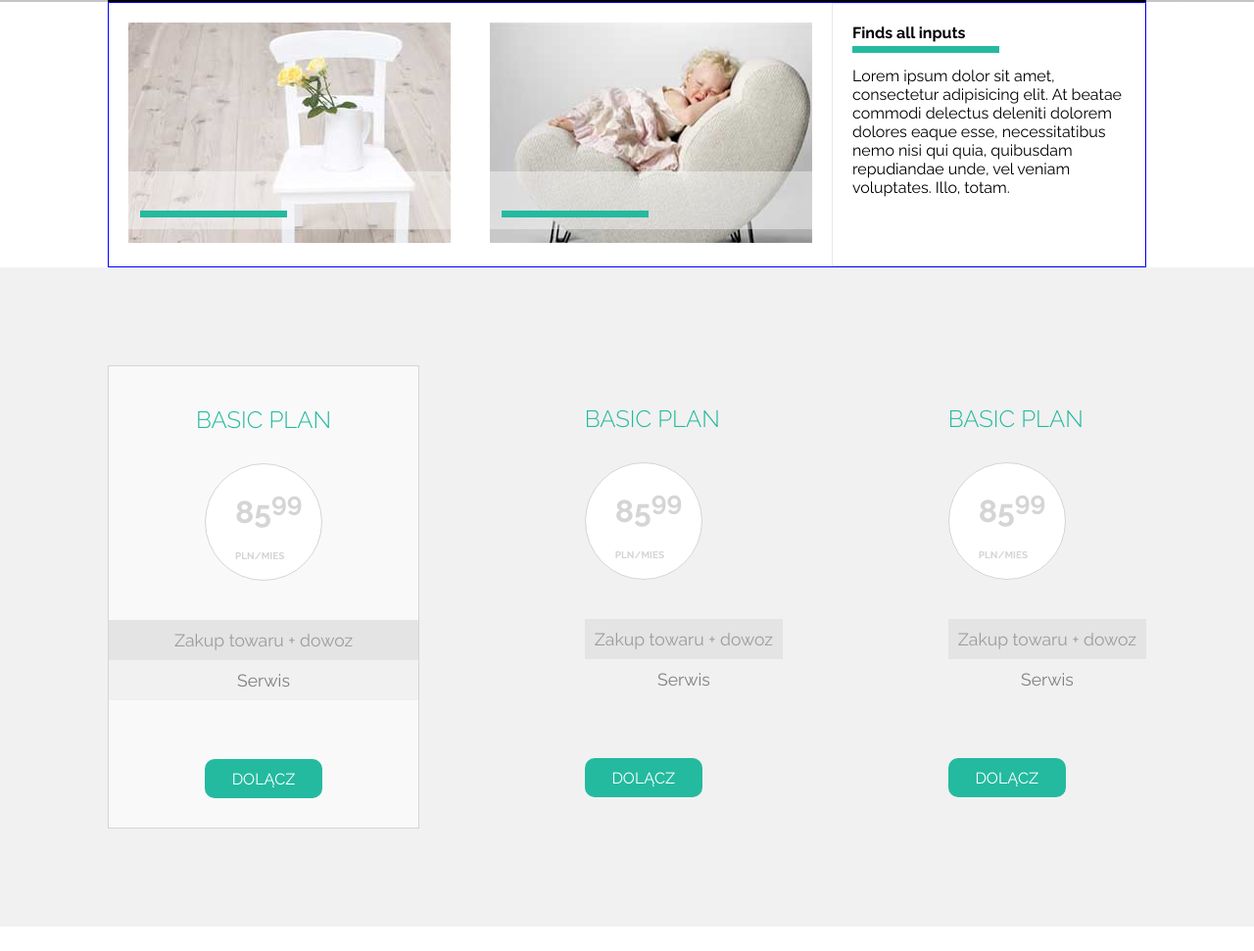
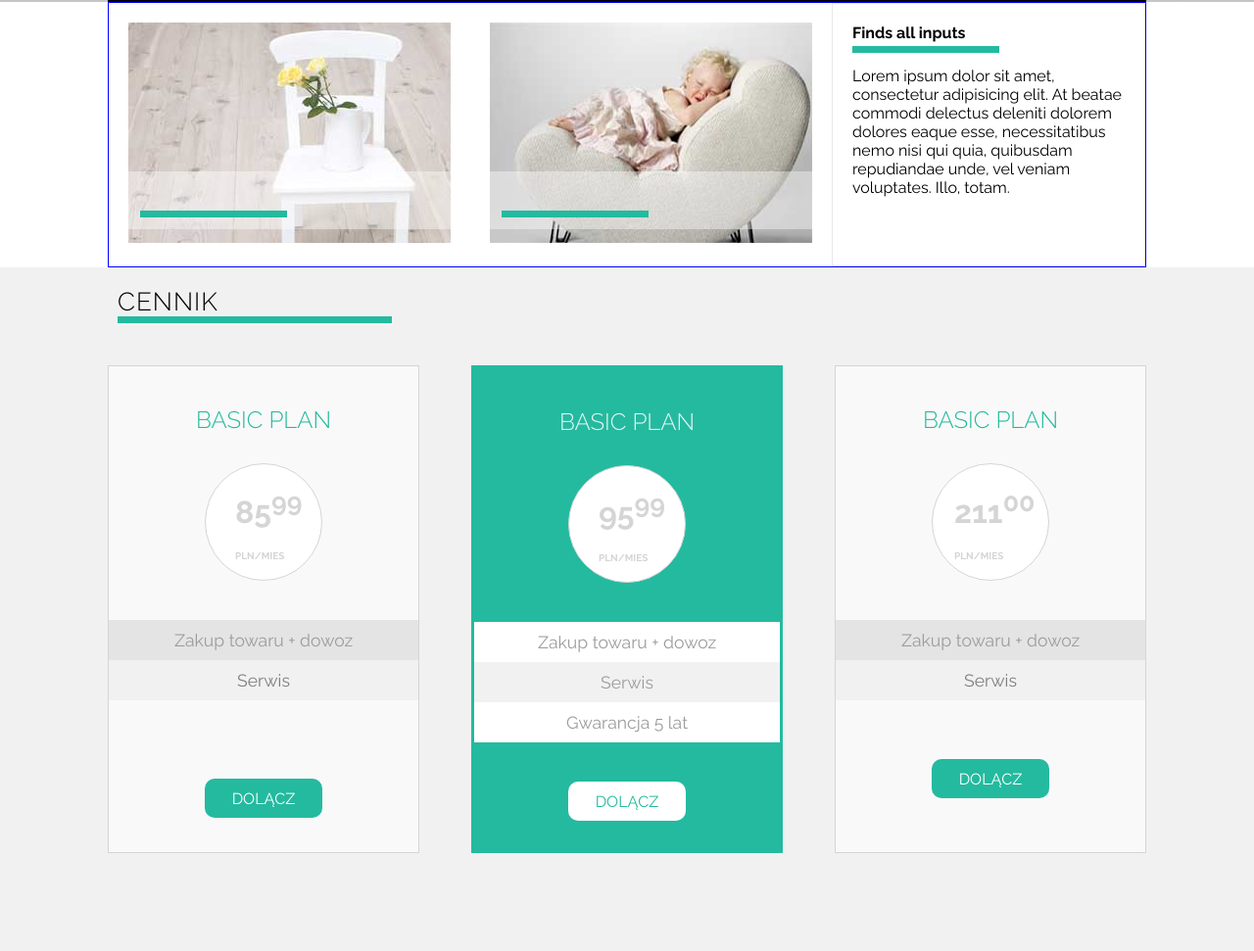
Before and after one commit to Votex874/SitOnChair, a plain HTML site: page index.html in a window 1280 px wide. Shown: the part 409-1380 px from the top of the page at 98% size. Before the commit the page ends 1355 px from the top, so only its background shows below. Drawn offline with Linux system fonts and the light colour scheme.

Commit message:
sekcja 3 dwa boxy

```diff
--- a/css/style.css
+++ b/css/style.css
@@ -323,6 +323,30 @@ li ul li
     margin: 0 auto;
     display: flex;
     justify-content: space-between;
+    position: relative;
+}
+
+.section3_box:after
+{
+    content: "CENNIK";
+    position: absolute;
+    top: -80px;
+    font-size: 26px;
+    left: 10px;
+    letter-spacing: 1px;
+    font-weight: 200;
+}
+
+.section3_box:before
+{
+    content: " ";
+    position: absolute;
+    top: -50px;
+    left: 10px;
+    display: block;
+    width: 280px;
+    height: 7px;
+    background-color: #24BA9F;
 }
 
 .section3_box_optiona1
@@ -441,7 +465,7 @@ section3_box_optiona1
     width: 100%;
     text-align: center;
     padding: 10px;
-    margin-bottom: 60px;
+    margin-bottom: 80px;
     color: #7F7F7F;
     font-size: 1.1rem;
 
@@ -458,20 +482,20 @@ section3_box_optiona1
 
 }
 
-section3_box_optiona2
+.section3_box_optiona2
 {
-    background-color: #F9F9F9;
+    background-color: #24BA9F;
     display: flex;
     flex-direction: column;
     align-items: center;
-    border: 1px solid #D5D5D5;
     width: 30%;
+    border: 3px solid #24BA9F;
 }
 
 .section3_box_optiona2 > h4
 {
     margin-top: 40px;
-    color: #24BA9F;
+    color: #E8F5F6;
     margin-bottom: 30px;
     font-size: 24px;
     font-weight: 200;
@@ -495,37 +519,40 @@ section3_box_optiona2
 
 .section3_box_optiona2 > p
 {
-    background-color: #E4E4E4;
+    background-color: #FFFFFF;
     width: 100%;
     text-align: center;
     padding: 10px;
     color: #9C9C9C;
     font-size: 1.1rem;
 }
-.section3_box_optiona2 > p + p
+
+.section3_box_optiona2 p:nth-of-type(2)
 {
     background-color: #F1F1F1;
-    width: 100%;
-    text-align: center;
     padding: 10px;
-    margin-bottom: 60px;
-    color: #7F7F7F;
     font-size: 1.1rem;
-
+}
+.section3_box_optiona2 p:last-of-type
+{
+    background-color: #FFFFFF;
+    margin-bottom: 40px;
+    padding: 10px;
+    font-size: 1.1rem;
 }
 
 .section3_box_optiona2 > button
 {
     width: 120px;
     height: 40px;
-    background-color: #24BA9F;
+    background-color: #FFFFFF;
     border-radius: 10px;
-    color: white;
+    color: #24BA9F;
     margin-bottom: 30px;
 
 }
 
-section3_box_optiona3
+.section3_box_optiona3
 {
     background-color: #F9F9F9;
     display: flex;
@@ -533,6 +560,7 @@ section3_box_optiona3
     align-items: center;
     border: 1px solid #D5D5D5;
     width: 30%;
+
 }
 
 .section3_box_optiona3 > h4
@@ -552,7 +580,7 @@ section3_box_optiona3
     background-color: #FFFFFF;
     padding: 20px;
     padding-top: 23px;
-    padding-left: 30px;
+    padding-left: 22px;
     border: 1px solid #D5D5D5;
     margin-bottom: 40px;
     color: #D5D5D5;
--- a/index.html
+++ b/index.html
@@ -70,14 +70,15 @@
                 </div>
                 <div class="section3_box_optiona2">
                     <h4>BASIC PLAN</h4>
-                    <div>85<sup>99</sup/><br /><span class="amout">PLN/MIES</span></div>
+                    <div>95<sup>99</sup/><br /><span class="amout">PLN/MIES</span></div>
                     <p>Zakup towaru + dowoz</p>
                     <p>Serwis</p>
+                    <p>Gwarancja 5 lat</p>
                     <button type="button">DOLĄCZ</button>
                 </div>
                 <div class="section3_box_optiona3">
                     <h4>BASIC PLAN</h4>
-                    <div>85<sup>99</sup/><br /><span class="amout">PLN/MIES</span></div>
+                    <div>211<sup>00</sup/><br /><span class="amout">PLN/MIES</span></div>
                     <p>Zakup towaru + dowoz</p>
                     <p>Serwis</p>
                     <button type="button">DOLĄCZ</button>
```
